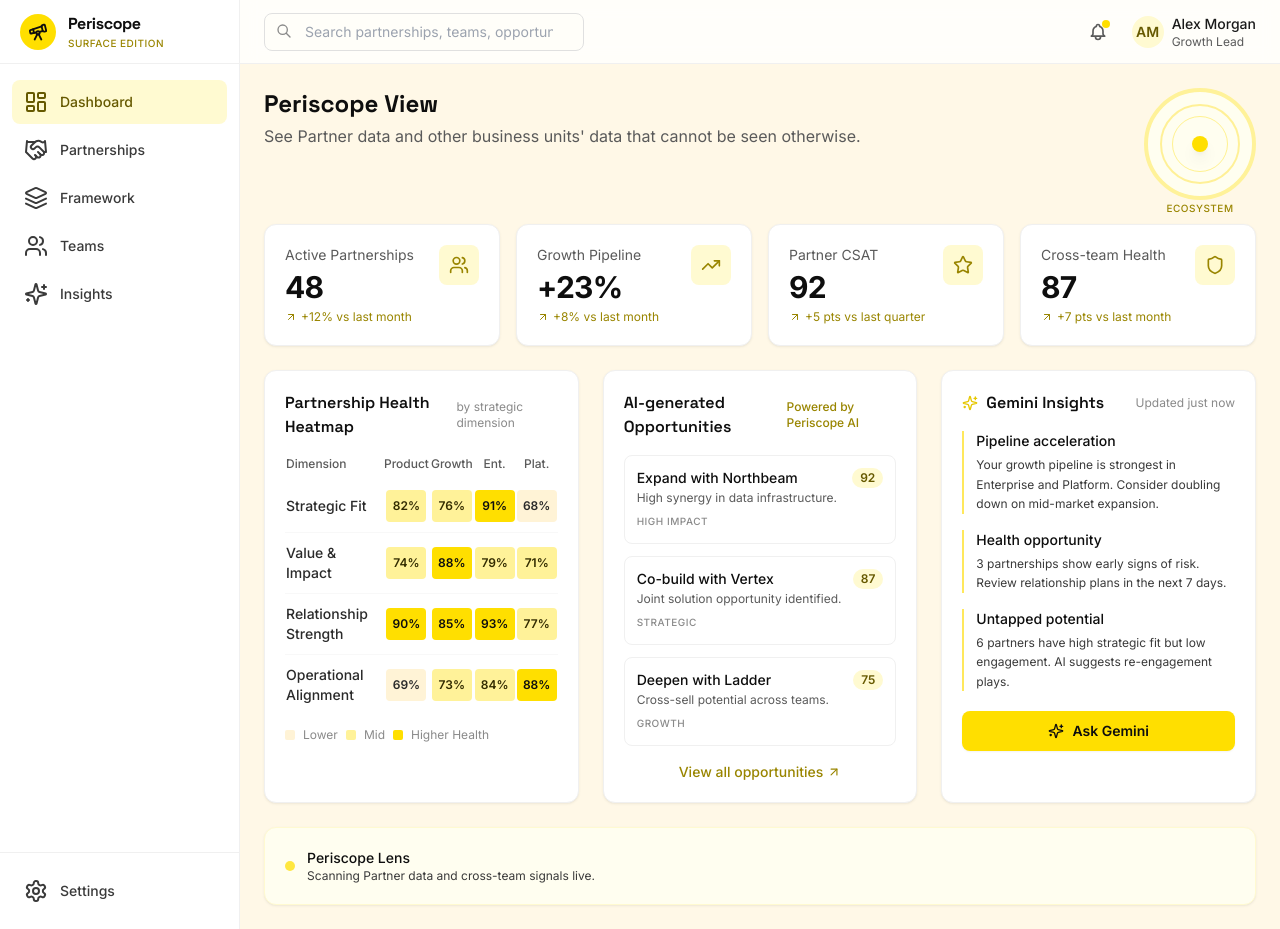
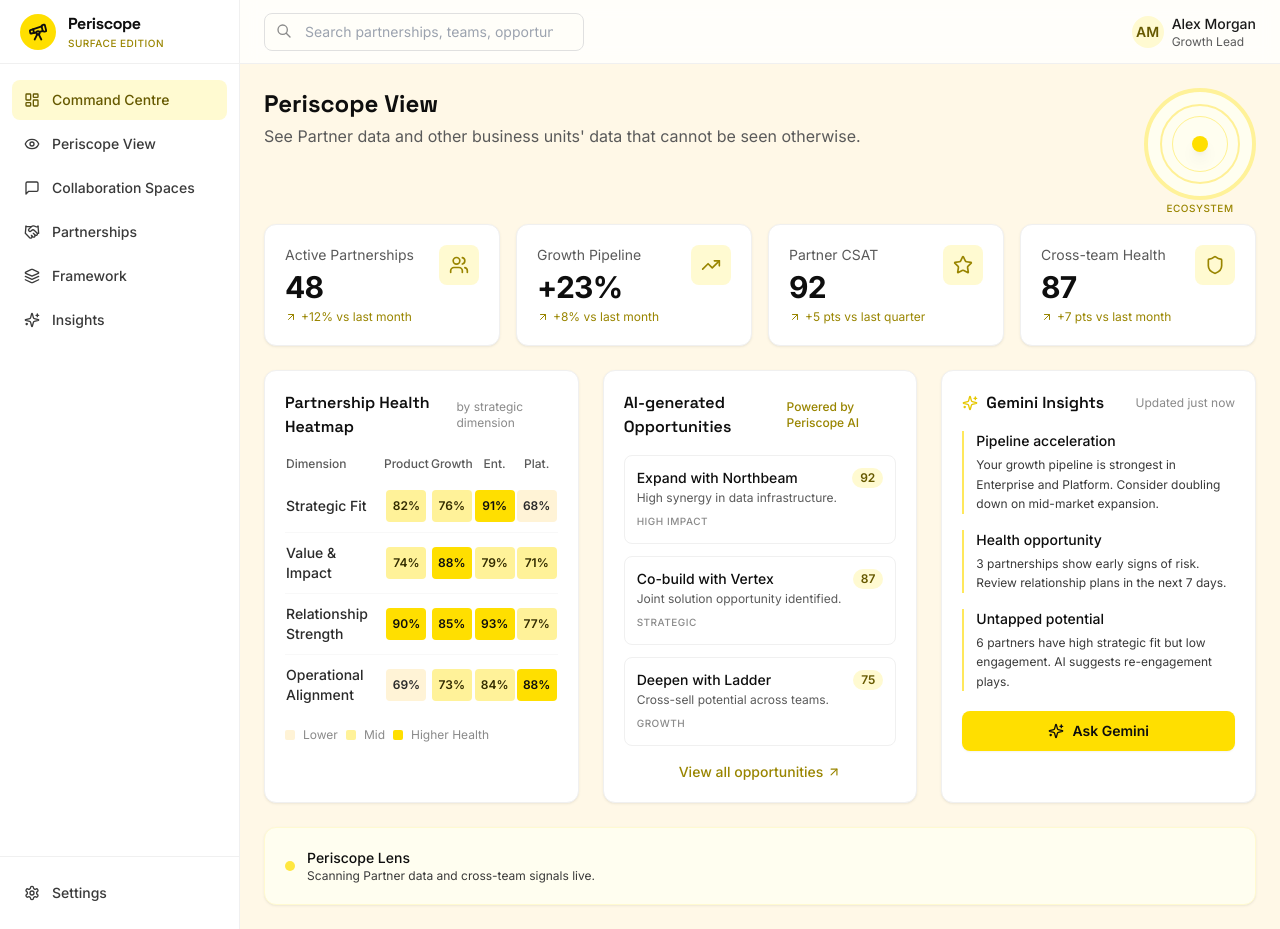
Before and after one commit to futureimadmin/periscope, a React (Vite) app in the folder frontend/: page /app in a window 1280 px wide. Built offline with nearby package versions, Linux system fonts and the light colour scheme.

Commit message:
feat(surface): wire Command Centre, Periscope View, Collaboration Spaces into nav

```diff
--- a/frontend/src/App.tsx
+++ b/frontend/src/App.tsx
@@ -1,31 +1,34 @@
 import { Routes, Route, NavLink } from 'react-router-dom'
 import {
   LayoutDashboard,
+  Eye,
+  MessageSquare,
   Handshake,
   Layers,
-  Users,
   Sparkles,
   Settings,
   Telescope,
 } from 'lucide-react'
 import Dashboard from './pages/Dashboard'
+import PeriscopeView from './pages/PeriscopeView'
+import Collaboration from './pages/Collaboration'
 import Partnerships from './pages/Partnerships'
 import Framework from './pages/Framework'
 import Insights from './pages/Insights'
 import Landing from './pages/Landing'
 
 const nav = [
-  { to: '/app', label: 'Dashboard', icon: LayoutDashboard, end: true },
+  { to: '/app', label: 'Command Centre', icon: LayoutDashboard, end: true },
+  { to: '/app/periscope', label: 'Periscope View', icon: Eye },
+  { to: '/app/collaboration', label: 'Collaboration Spaces', icon: MessageSquare },
   { to: '/app/partnerships', label: 'Partnerships', icon: Handshake },
   { to: '/app/framework', label: 'Framework', icon: Layers },
-  { to: '/app/teams', label: 'Teams', icon: Users },
   { to: '/app/insights', label: 'Insights', icon: Sparkles },
 ]
 
 function AppShell({ children }: { children: React.ReactNode }) {
   return (
     <div className="min-h-screen flex bg-cream-100">
-      {/* Sidebar */}
       <aside className="w-60 shrink-0 border-r border-charcoal-100 bg-white flex flex-col">
         <div className="flex items-center gap-3 px-5 h-16 border-b border-charcoal-100">
           <div className="flex h-9 w-9 items-center justify-center rounded-full bg-gold-400 text-charcoal-900">
@@ -53,27 +56,22 @@ function AppShell({ children }: { children: React.ReactNode }) {
                 }`
               }
             >
-              <Icon className="h-4.5 w-4.5" strokeWidth={2} />
+              <Icon className="h-4 w-4" strokeWidth={2} />
               {label}
             </NavLink>
           ))}
         </nav>
 
         <div className="px-3 py-4 border-t border-charcoal-100">
-          <NavLink
-            to="/app/settings"
-            className="sidebar-link sidebar-link-inactive"
-          >
-            <Settings className="h-4.5 w-4.5" />
+          <NavLink to="/app/settings" className="sidebar-link sidebar-link-inactive">
+            <Settings className="h-4 w-4" />
             Settings
           </NavLink>
         </div>
       </aside>
 
-      {/* Main content */}
       <div className="flex-1 flex flex-col min-w-0">
         <header className="h-16 border-b border-charcoal-100 bg-white/80 backdrop-blur sticky top-0 z-40 flex items-center justify-between px-6">
-          <div className="flex items-center gap-3">
           <div className="relative">
             <input
               type="search"
@@ -94,14 +92,7 @@ function AppShell({ children }: { children: React.ReactNode }) {
               />
             </svg>
           </div>
-          </div>
           <div className="flex items-center gap-4">
-            <button className="relative p-2 text-charcoal-500 hover:text-charcoal-800">
-              <svg className="h-5 w-5" fill="none" viewBox="0 0 24 24" stroke="currentColor">
-                <path strokeLinecap="round" strokeLinejoin="round" strokeWidth={2} d="M15 17h5l-1.405-1.405A2.032 2.032 0 0118 14.158V11a6.002 6.002 0 00-4-5.659V5a2 2 0 10-4 0v.341C7.67 6.165 6 8.388 6 11v3.159c0 .538-.214 1.055-.595 1.436L4 17h5m6 0v1a3 3 0 11-6 0v-1m6 0H9" />
-              </svg>
-              <span className="absolute top-1.5 right-1.5 h-2 w-2 rounded-full bg-gold-400" />
-            </button>
             <div className="flex items-center gap-2">
               <div className="h-8 w-8 rounded-full bg-gold-100 flex items-center justify-center text-gold-800 font-semibold text-sm">
                 AM
@@ -130,10 +121,11 @@ export default function App() {
           <AppShell>
             <Routes>
               <Route index element={<Dashboard />} />
+              <Route path="periscope" element={<PeriscopeView />} />
+              <Route path="collaboration" element={<Collaboration />} />
               <Route path="partnerships" element={<Partnerships />} />
               <Route path="framework" element={<Framework />} />
               <Route path="insights" element={<Insights />} />
-              <Route path="teams" element={<Dashboard />} />
               <Route path="settings" element={<Dashboard />} />
             </Routes>
           </AppShell>
```
Lines whose indentation alone changed are shown as unchanged.
